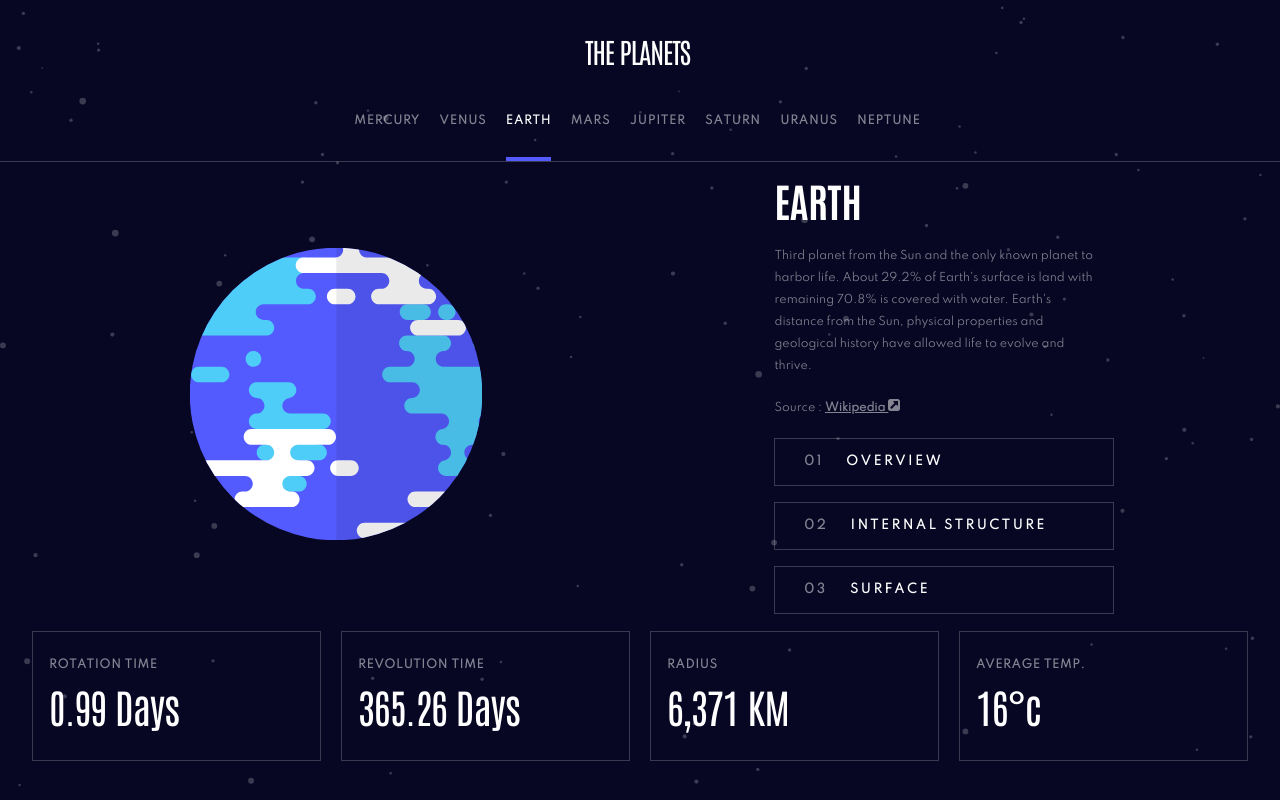
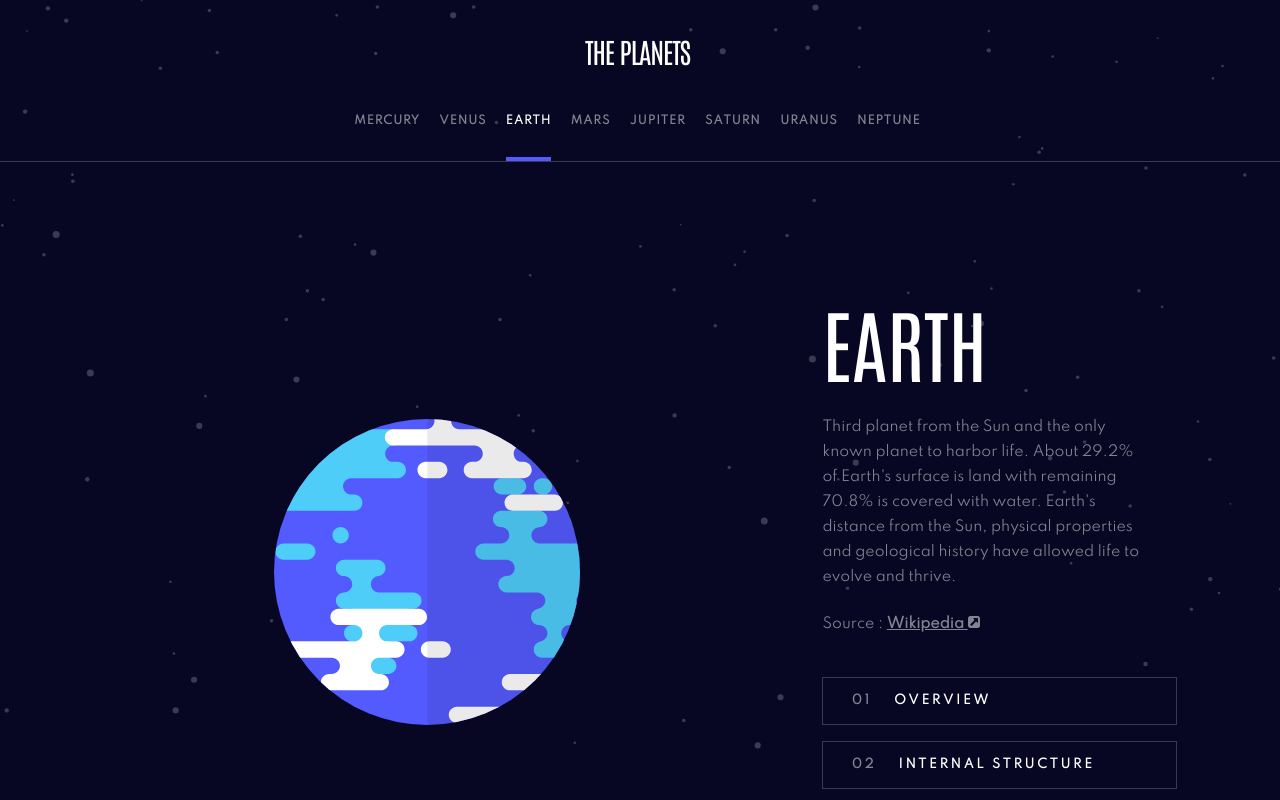
Before and after one commit to Vilorshini0/planet-fact-site, a React (Vite) app: page /earth in a window 1280 px wide. Shown: the top 800 px of the page. Built offline with nearby package versions, Linux system fonts and the light colour scheme.

Commit message:
[INTE] desktop display

```diff
--- a/src/scss/app.css
+++ b/src/scss/app.css
@@ -53,6 +53,11 @@ h1, h2, h3, h4, h5, h6, p, span {
   .view-switcher-desktop {
     width: 21.19rem;
     align-items: flex-start;
+  }
+}
+@media only screen and (min-width: 1024px) {
+  .view-switcher-desktop {
+    width: 22.19rem;
   }
 }
 .view-switcher-desktop button {
@@ -130,12 +135,30 @@ h1, h2, h3, h4, h5, h6, p, span {
   .planet-description {
     width: 21.19rem;
     align-items: flex-start;
+    row-gap: 1.7rem;
+  }
+}
+@media only screen and (min-width: 1024px) {
+  .planet-description {
+    row-gap: 1.4rem;
+    padding-bottom: 2.5rem;
   }
 }
 .planet-description h1 {
   text-transform: uppercase;
   font-family: "Antonio", sans-serif;
   font-size: 2.5rem;
+  font-weight: 400;
+}
+@media only screen and (min-width: 640px) {
+  .planet-description h1 {
+    font-size: 3rem;
+  }
+}
+@media only screen and (min-width: 1024px) {
+  .planet-description h1 {
+    font-size: 5rem;
+  }
 }
 .planet-description p {
   width: 20.44rem;
@@ -147,6 +170,12 @@ h1, h2, h3, h4, h5, h6, p, span {
 @media only screen and (min-width: 640px) {
   .planet-description p {
     text-align: left;
+  }
+}
+@media only screen and (min-width: 1024px) {
+  .planet-description p {
+    font-size: 0.88rem;
+    line-height: 1.56rem;
   }
 }
 .planet-description p.link a {
@@ -167,6 +196,14 @@ h1, h2, h3, h4, h5, h6, p, span {
     flex-direction: row;
     -moz-column-gap: 11px;
          column-gap: 11px;
+  }
+}
+@media only screen and (min-width: 1024px) {
+  .planet-characteristics {
+    margin: 5rem 0 3.6rem;
+    justify-content: center;
+    -moz-column-gap: 30px;
+         column-gap: 30px;
   }
 }
 .planet-characteristics div {
@@ -193,7 +230,7 @@ h1, h2, h3, h4, h5, h6, p, span {
 }
 @media only screen and (min-width: 1024px) {
   .planet-characteristics div {
-    width: 15.94rem;
+    width: 13.94rem;
     height: 8rem;
   }
 }
@@ -388,6 +425,11 @@ body {
     margin: 0 2rem;
   }
 }
+@media only screen and (min-width: 1024px) {
+  body main.planet {
+    margin: 8rem 2rem 0;
+  }
+}
 body main.planet .planet__main-section {
   display: flex;
   flex-direction: column;
@@ -404,6 +446,11 @@ body main.planet .planet__main-section .planet__main-section_visual {
 @media only screen and (min-width: 640px) {
   body main.planet .planet__main-section .planet__main-section_visual {
     height: 29rem;
+  }
+}
+@media only screen and (min-width: 1024px) {
+  body main.planet .planet__main-section .planet__main-section_visual {
+    width: 65%;
   }
 }
 body main.planet .planet__main-section .planet__main-section_visual:has(.planet-geology) {
@@ -426,6 +473,11 @@ body main.planet .planet__main-section .planet__main-section_visual .planet-visu
     transform: scale(0.65);
   }
 }
+@media only screen and (min-width: 1024px) {
+  body main.planet .planet__main-section .planet__main-section_visual .planet-visual-grouped {
+    transform: scale(0.68);
+  }
+}
 body main.planet .planet__main-section .planet__main-section_visual .planet-visual-grouped .planet-geology {
   width: 60%;
   transform: translateY(-132px);
@@ -435,6 +487,12 @@ body main.planet .planet__main-section .planet__main-section_visual .planet-visu
   body main.planet .planet__main-section .planet__main-section_visual .planet-visual-grouped .planet-geology {
     width: 46%;
     margin-bottom: -9rem;
+  }
+}
+@media only screen and (min-width: 1024px) {
+  body main.planet .planet__main-section .planet__main-section_visual .planet-visual-grouped .planet-geology {
+    width: 42%;
+    transform: translateY(-176px);
   }
 }
 @media only screen and (min-width: 1024px) {
@@ -454,5 +512,7 @@ body main.planet .planet__main-section .planet__main-section_visual .planet-visu
 @media only screen and (min-width: 1024px) {
   body main.planet .planet__main-section .description-switcher-wrapper {
     flex-direction: column;
+    align-items: flex-start;
+    width: 35%;
   }
 }/*# sourceMappingURL=app.css.map */
--- a/src/scss/component/_PlanetDescription.scss
+++ b/src/scss/component/_PlanetDescription.scss
@@ -11,12 +11,27 @@
     @include tablet-only {
         width: 21.19rem;
         align-items: flex-start;
+        row-gap: 1.7rem;
+    }
+
+    @include desktop-only {
+        row-gap: 1.4rem;
+        padding-bottom: 2.5rem;
     }
 
     h1 {
         text-transform: uppercase;
         font-family: $primaryFont;
         font-size: 2.5rem;
+        font-weight: 400;
+
+        @include tablet-only {
+            font-size: 3rem;
+        }
+
+        @include desktop-only {
+            font-size: 5rem;
+        }
 
     }
 
@@ -31,6 +46,11 @@
             text-align: left;
         }
 
+        @include desktop-only {
+            font-size: 0.88rem;
+            line-height: 1.56rem;
+        }
+
         &.link {
             a {
                 font-weight: 600;
--- a/src/scss/component/_ViewSwitcherDesktop.scss
+++ b/src/scss/component/_ViewSwitcherDesktop.scss
@@ -7,6 +7,10 @@
     @include tablet-only {
         width: 21.19rem;
         align-items: flex-start;
+    }
+
+    @include desktop-only {
+        width: 22.19rem;
     }
 
     button {
```
Also changed, not shown: src/scss/component/_PlanetCharacteristics.scss (+7 -1 lines), src/scss/pages/_PlanetPages.scss (+20 -0 lines), 1 other file (tests, documents, lock files or other folders).
